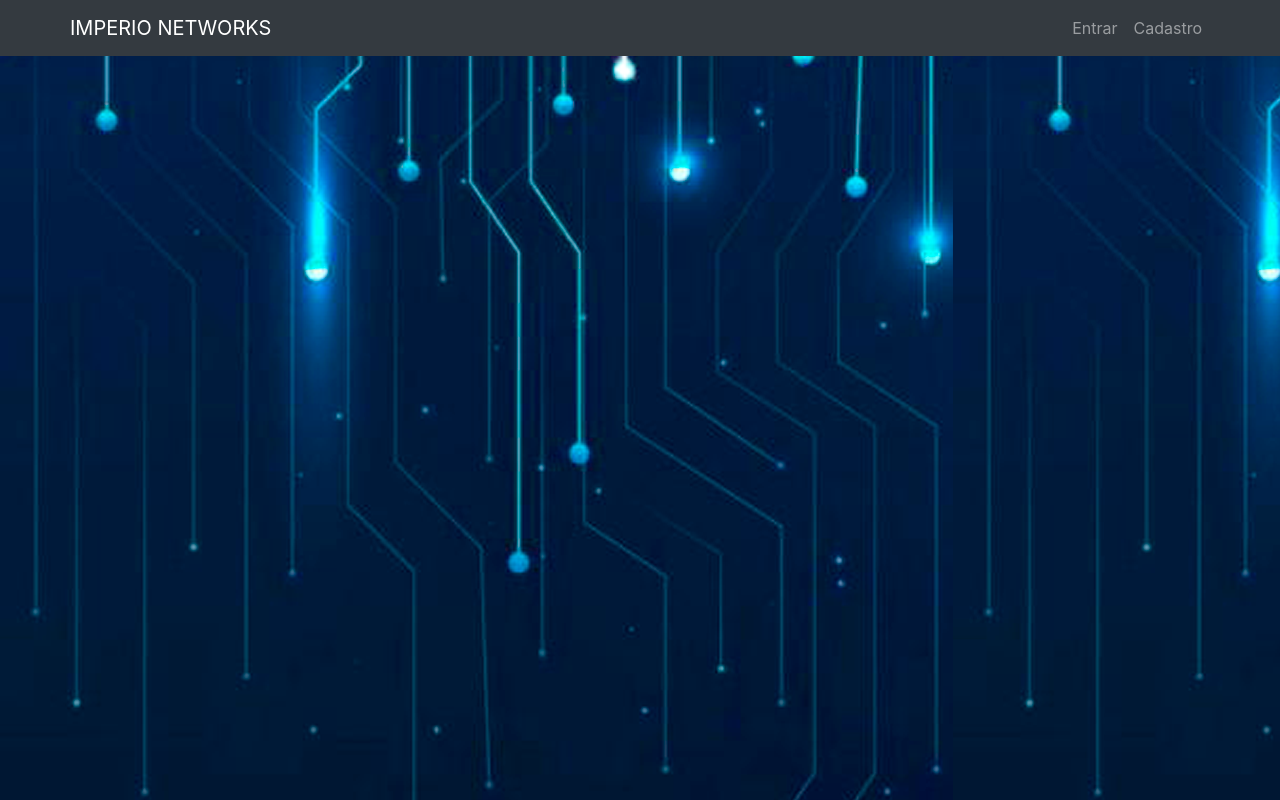
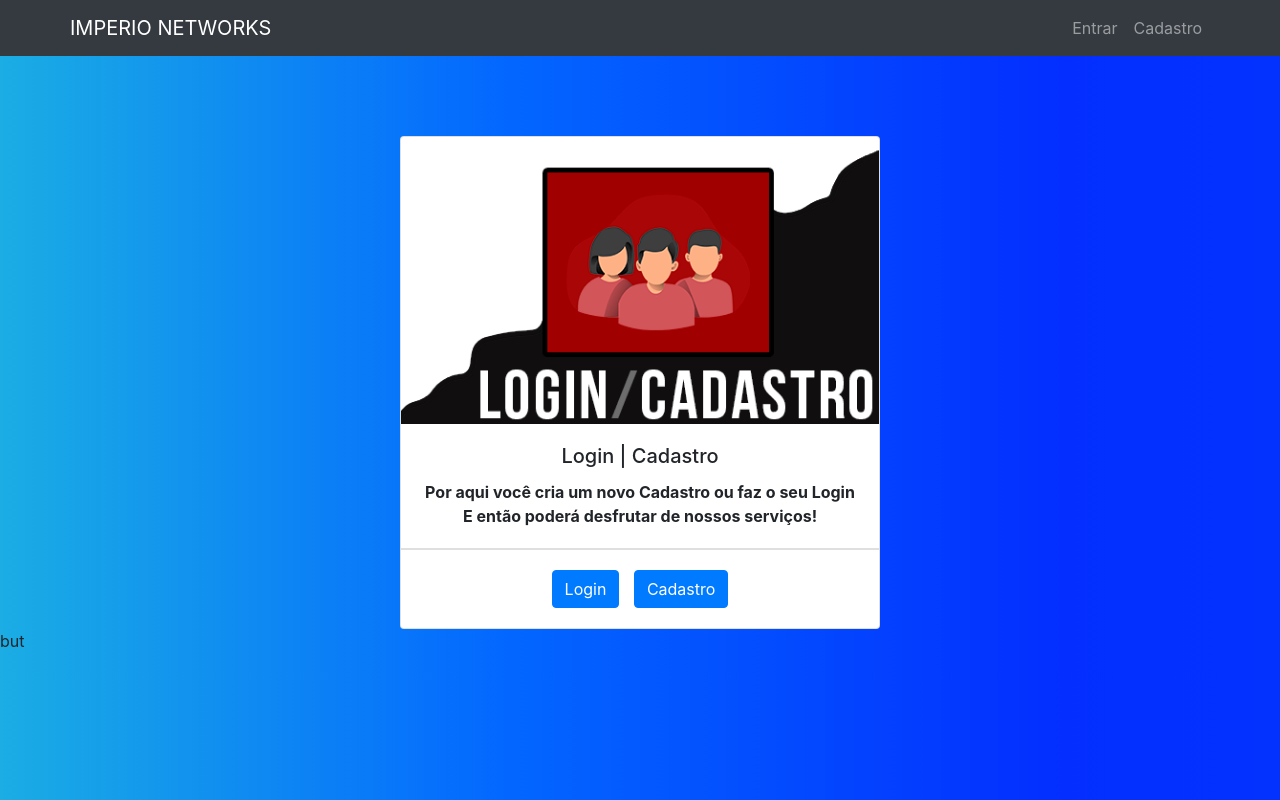
Before and after one commit to spinho010/imperio, a Django app: page / in a window 1280 px wide. Run offline with Django 3.2, Linux system fonts and the light colour scheme; some libraries are stand-ins or nearby versions.

Commit message:
Pagina de login personalizada

```diff
--- a/templates/dados.html
+++ b/templates/dados.html
@@ -1,5 +1,7 @@
 <!DOCTYPE html>
 {% load static %}
+<link rel="stylesheet" href="https://stackpath.bootstrapcdn.com/bootstrap/4.5.2/css/bootstrap.min.css" integrity="sha384-JcKb8q3iqJ61gNV9KGb8thSsNjpSL0n8PARn9HuZOnIxN0hoP+VmmDGMN5t9UJ0Z" crossorigin="anonymous">
+<link rel="shortcut icon" href="{% static 'favicon.ico' %}" type="image/x-icon">
 
 {% csrf_token %}
 
--- a/templates/home.html
+++ b/templates/home.html
@@ -99,12 +99,13 @@
     <br><br><br>
 
 {% if user.is_authenticated %}
-    <h2 style="padding: 10px;">Ola {{ user }} Bem-Vindo!</h2>
+    <h2 style="padding: 10px;">Ola {{ user }} Bem-Vindo! Para melhorar nosso atendimento a Você, <br> Nos informe seus <a href="/dados" style="text-decoration: none;
+        color: black;">Dados aqui!</a></h2> <a href="/dados" style="display: inline-block;"><button type="button" class="btn btn-primary" style="margin: 10px; size: 30px;">Adicionar seus Dados!</button></a>
     <br><br>
     <h2 style="padding: 10px;">Nosso Objetivo</h2><br>
     <strong>
-    <p style="font-size: 20px; text-align: justify; padding: 10px;">Nos da IMPERIO prezamos prestatividade <br>
-    Com os clientes! Com nossos serviços e planos <br>
+    <p style="font-size: 20px; text-align: justify; padding: 10px;">Nós da IMPERIO prezamos pela prestatividade <br>
+    Com os clientes! Através serviços e planos <br>
     Com Acessibilidade a todos os publicos!, Sendo assim <br>
     Com este Site procuramos a maior comodidade e facilidade <br>
     Aos nossos clientes em relação a: Status da Rede, Realizar Compras <br>
@@ -181,9 +182,36 @@
 {% else %}
     <style>
         body{
-            background-image: url(/static/back.png);
+            background: rgb(22,142,191);
+            background: linear-gradient(90deg, rgba(22,142,191,1) 0%, rgba(7,178,243,1) 0%, rgba(41,3,255,1) 0%, rgba(27,173,228,1) 0%, rgba(3,104,255,1) 39%, rgba(3,46,255,1) 83%, rgba(3,50,255,1) 100%);
+        }
+        main{
+            background-color: white;
+            width: 700px;
+            heigth: 600px;
+            margin: auto;
+            padding: 10px;
+            box-shadow: 6px 6px 10px black;
+            font-family: Impact, Haettenschweiler, 'Arial Narrow Bold', sans-serif;
+            font-weight: bolder;
+            font-size: 25px;
+            border-radius: 15px;
         }
     </style>
+        <div class="card" style="width: 30rem; text-align: center; margin: auto;">
+            <img src="{% static 'login.png' %}" class="card-img-top" alt="...">
+            <div class="card-body">
+              <h5 class="card-title" style="text-align: center;">Login | Cadastro</h5>
+              <p class="card-text"><strong>Por aqui você cria um novo Cadastro ou faz o seu Login <br> E então poderá desfrutar de nossos serviços!</strong></p>
+            </div>
+            <ul class="list-group list-group-flush">
+            </ul>
+            <div class="card-body">
+              <a href="/accounts/login/" type="button" class="btn btn-primary" style="margin-right: 10px;">Login</a>
+              <a href="/accounts/signup/" type="button" class="btn btn-primary">Cadastro</a>
+            </div>
+          </div>
+          but
     <br><br>
 {% endif %}
     <script src="https://code.jquery.com/jquery-3.5.1.slim.min.js" integrity="sha384-DfXdz2htPH0lsSSs5nCTpuj/zy4C+OGpamoFVy38MVBnE+IbbVYUew+OrCXaRkfj" crossorigin="anonymous"></script>
```
Also changed, not shown: templates/formulario.html (+13 -1 lines), static/back.png, static/login.png (added), vendas/views.py (line endings or trailing spaces).
